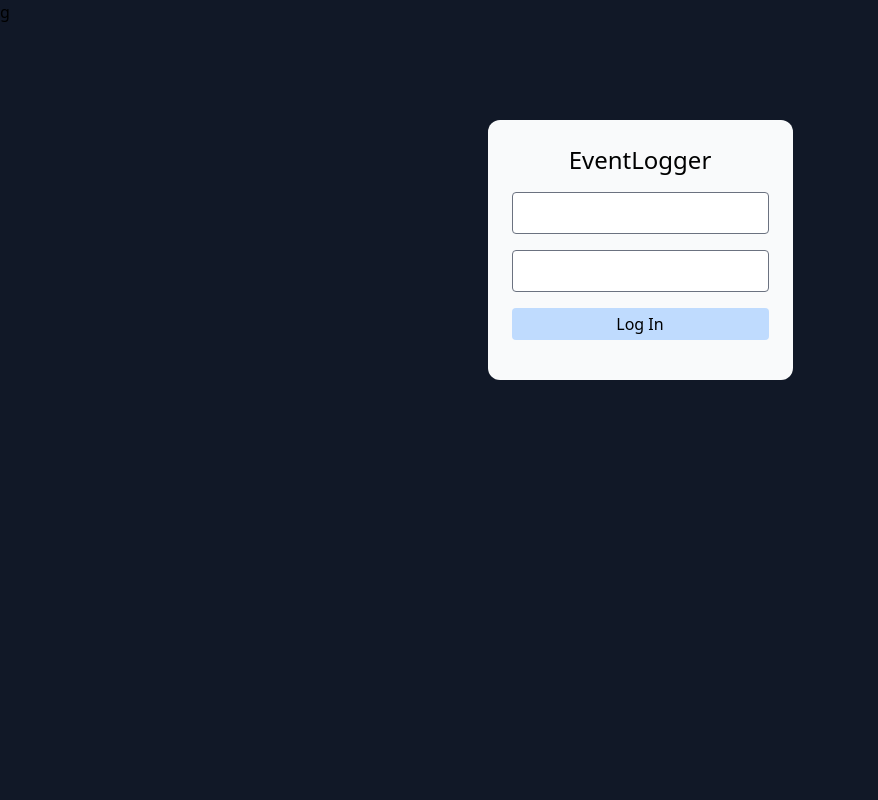
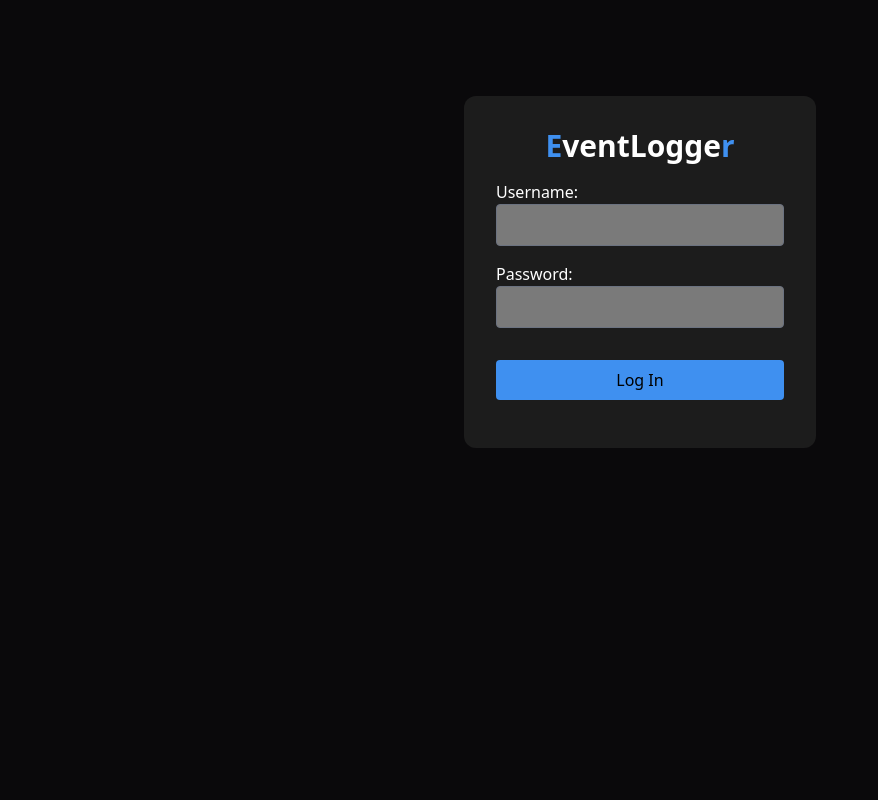
Before and after one commit to nicofretti/EventLogger, a Django app: page /ui/login/ in a window 1280 px wide. Shown: the whole page, without its empty margins (0-878 px from the left). Run offline with Django 3.2, Linux system fonts and the light colour scheme; some libraries are stand-ins or nearby versions.

Commit message:
UI colors and Login page

```diff
--- a/Server/templates/authentication/login.html
+++ b/Server/templates/authentication/login.html
@@ -4,14 +4,23 @@
 
 {% block content %}
     <div class="flex justify-center mt-24">
-        <div class="flex flex-col justify-center max-w-md bg-gray-50 rounded-xl p-6" >
-            <h1 class="text-center text-2xl">EventLogger</h1>
-            <form method="post" class="flex flex-col justify-center space-y-4">
-              {% csrf_token %}
-                <input class="rounded" type="text" name="username"/>
-                <input class="rounded" type="password" name="password"/>
-              <button class="bg-blue-200 rounded p-1" type="submit">Log In</button>
+        <div class="flex flex-col justify-center max-w-md rounded-xl px-8 bg-th-card">
+            <h1 class="text-center text-3xl text-th-text font-bold mt-8 mb-4">
+                <span class="text-th-primary">E</span>ventLogge<span class="text-th-primary">r</span>
+            </h1>
+            <form method="post" class="flex flex-col justify-center w-72">
+                {% csrf_token %}
+                <div>
+                    <p class="text-th-text">Username:</p>
+                    <input class="rounded w-72 bg-th-label" type="text" name="username"/>
+                </div>
+                <div class="mt-4">
+                    <p class="text-th-text">Password:</p>
+                    <input class="rounded w-72 bg-th-label" type="password" name="password"/>
+                </div>
+                <button class="bg-th-primary rounded my-8 h-10" type="submit">Log In</button>
             </form>
+
         </div>
     </div>
 {% endblock %}
--- a/Server/templates/base.html
+++ b/Server/templates/base.html
@@ -4,13 +4,13 @@
 <head>
     <meta charset="utf-8">
     {% tailwind_css %}
-    <link href="{% static 'fontawesomefree/css/solid.css' %}" rel="stylesheet" type="text/css">g
+    <link href="{% static 'fontawesomefree/css/solid.css' %}" rel="stylesheet" type="text/css">
     <title>
         {% block title %}
         {% endblock %}
     </title>
 </head>
-<body class="bg-gray-900">
+<body class="bg-th-background">
     <main>
         {% block content %}
         {% endblock %}
--- a/Server/theme/static/css/dist/styles.css
+++ b/Server/theme/static/css/dist/styles.css
@@ -598,8 +598,7 @@ select {
   --tw-scale-x: 1;
   --tw-scale-y: 1;
   --tw-transform: translateX(var(--tw-translate-x)) translateY(var(--tw-translate-y)) rotate(var(--tw-rotate)) skewX(var(--tw-skew-x)) skewY(var(--tw-skew-y)) scaleX(var(--tw-scale-x)) scaleY(var(--tw-scale-y));
-  --tw-border-opacity: 1;
-  border-color: rgb(229 231 235 / var(--tw-border-opacity));
+  border-color: currentColor;
   --tw-blur: var(--tw-empty,/*!*/ /*!*/);
   --tw-brightness: var(--tw-empty,/*!*/ /*!*/);
   --tw-contrast: var(--tw-empty,/*!*/ /*!*/);
@@ -676,20 +675,41 @@ select {
   margin-right: auto;
 }
 
-.mt-4 {
-  margin-top: 1rem;
+.my-8 {
+  margin-top: 2rem;
+  margin-bottom: 2rem;
+}
+
+.mt-24 {
+  margin-top: 6rem;
+}
+
+.mt-8 {
+  margin-top: 2rem;
+}
+
+.mb-4 {
+  margin-bottom: 1rem;
 }
 
 .mt-10 {
   margin-top: 2.5rem;
 }
 
-.mt-20 {
-  margin-top: 5rem;
+.mt-12 {
+  margin-top: 3rem;
 }
 
-.mt-24 {
-  margin-top: 6rem;
+.mt-4 {
+  margin-top: 1rem;
+}
+
+.mb-16 {
+  margin-bottom: 4rem;
+}
+
+.mb-8 {
+  margin-bottom: 2rem;
 }
 
 .block {
@@ -716,6 +736,22 @@ select {
   height: 100vh;
 }
 
+.h-16 {
+  height: 4rem;
+}
+
+.h-8 {
+  height: 2rem;
+}
+
+.h-10 {
+  height: 2.5rem;
+}
+
+.w-72 {
+  width: 18rem;
+}
+
 .max-w-md {
   max-width: 28rem;
 }
@@ -732,10 +768,6 @@ select {
   flex-direction: column;
 }
 
-.content-center {
-  align-content: center;
-}
-
 .items-center {
   align-items: center;
 }
@@ -750,101 +782,41 @@ select {
   margin-bottom: calc(1rem * var(--tw-space-y-reverse));
 }
 
+.rounded-xl {
+  border-radius: 0.75rem;
+}
+
 .rounded {
   border-radius: 0.25rem;
-}
-
-.rounded-xl {
-  border-radius: 0.75rem;
 }
 
 .border {
   border-width: 1px;
 }
 
-.bg-gray-50 {
+.bg-th-background {
   --tw-bg-opacity: 1;
-  background-color: rgb(249 250 251 / var(--tw-bg-opacity));
+  background-color: rgb(10 9 11 / var(--tw-bg-opacity));
 }
 
-.bg-black {
+.bg-th-card {
   --tw-bg-opacity: 1;
-  background-color: rgb(0 0 0 / var(--tw-bg-opacity));
+  background-color: rgb(28 28 28 / var(--tw-bg-opacity));
 }
 
-.bg-white {
+.bg-th-label {
   --tw-bg-opacity: 1;
-  background-color: rgb(255 255 255 / var(--tw-bg-opacity));
+  background-color: rgb(122 122 122 / var(--tw-bg-opacity));
 }
 
-.bg-green-200 {
+.bg-th-primary {
   --tw-bg-opacity: 1;
-  background-color: rgb(187 247 208 / var(--tw-bg-opacity));
+  background-color: rgb(63 144 240 / var(--tw-bg-opacity));
 }
 
-.bg-blue-200 {
-  --tw-bg-opacity: 1;
-  background-color: rgb(191 219 254 / var(--tw-bg-opacity));
-}
-
-.bg-blue-100 {
-  --tw-bg-opacity: 1;
-  background-color: rgb(219 234 254 / var(--tw-bg-opacity));
-}
-
-.bg-blue-50 {
-  --tw-bg-opacity: 1;
-  background-color: rgb(239 246 255 / var(--tw-bg-opacity));
-}
-
-.bg-blue-700 {
-  --tw-bg-opacity: 1;
-  background-color: rgb(29 78 216 / var(--tw-bg-opacity));
-}
-
-.bg-blue-800 {
-  --tw-bg-opacity: 1;
-  background-color: rgb(30 64 175 / var(--tw-bg-opacity));
-}
-
-.bg-blue-900 {
-  --tw-bg-opacity: 1;
-  background-color: rgb(30 58 138 / var(--tw-bg-opacity));
-}
-
-.bg-gray-900 {
-  --tw-bg-opacity: 1;
-  background-color: rgb(17 24 39 / var(--tw-bg-opacity));
-}
-
-.bg-gray-200 {
-  --tw-bg-opacity: 1;
-  background-color: rgb(229 231 235 / var(--tw-bg-opacity));
-}
-
-.bg-gray-100 {
-  --tw-bg-opacity: 1;
-  background-color: rgb(243 244 246 / var(--tw-bg-opacity));
-}
-
-.p-4 {
-  padding: 1rem;
-}
-
-.p-5 {
-  padding: 1.25rem;
-}
-
-.p-6 {
-  padding: 1.5rem;
-}
-
-.p-2 {
-  padding: 0.5rem;
-}
-
-.p-1 {
-  padding: 0.25rem;
+.px-8 {
+  padding-left: 2rem;
+  padding-right: 2rem;
 }
 
 .text-center {
@@ -860,19 +832,13 @@ select {
   line-height: 1;
 }
 
-.text-2xl {
-  font-size: 1.5rem;
-  line-height: 2rem;
-}
-
 .text-3xl {
   font-size: 1.875rem;
   line-height: 2.25rem;
 }
 
-.text-4xl {
-  font-size: 2.25rem;
-  line-height: 2.5rem;
+.font-bold {
+  font-weight: 700;
 }
 
 .leading-normal {
@@ -883,6 +849,16 @@ select {
   letter-spacing: 0em;
 }
 
+.text-th-text {
+  --tw-text-opacity: 1;
+  color: rgb(255 255 255 / var(--tw-text-opacity));
+}
+
+.text-th-primary {
+  --tw-text-opacity: 1;
+  color: rgb(63 144 240 / var(--tw-text-opacity));
+}
+
 .filter {
   filter: var(--tw-filter);
 }
```
Also changed, not shown: Server/theme/static_src/tailwind.config.js (+9 -42 lines).
